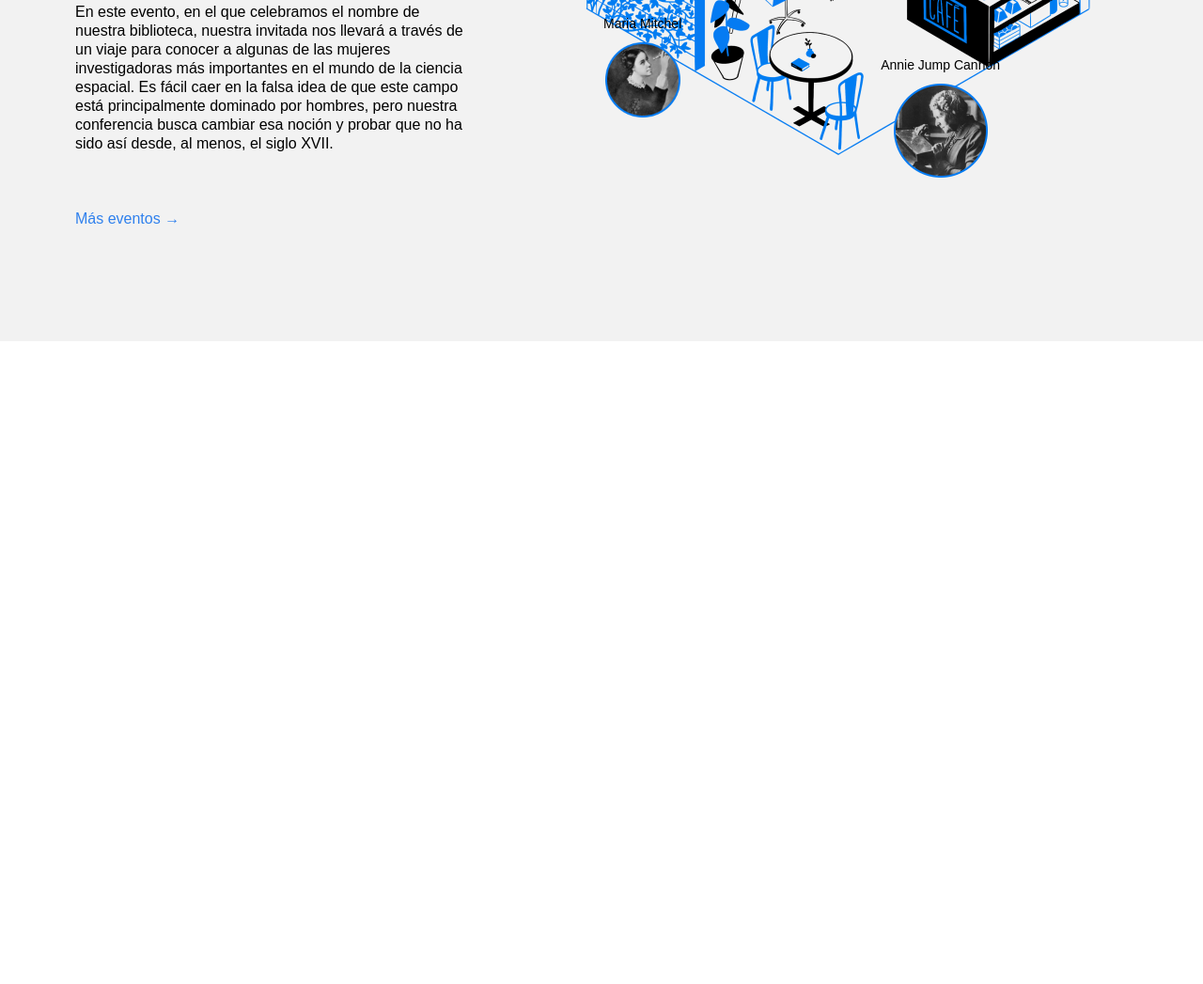
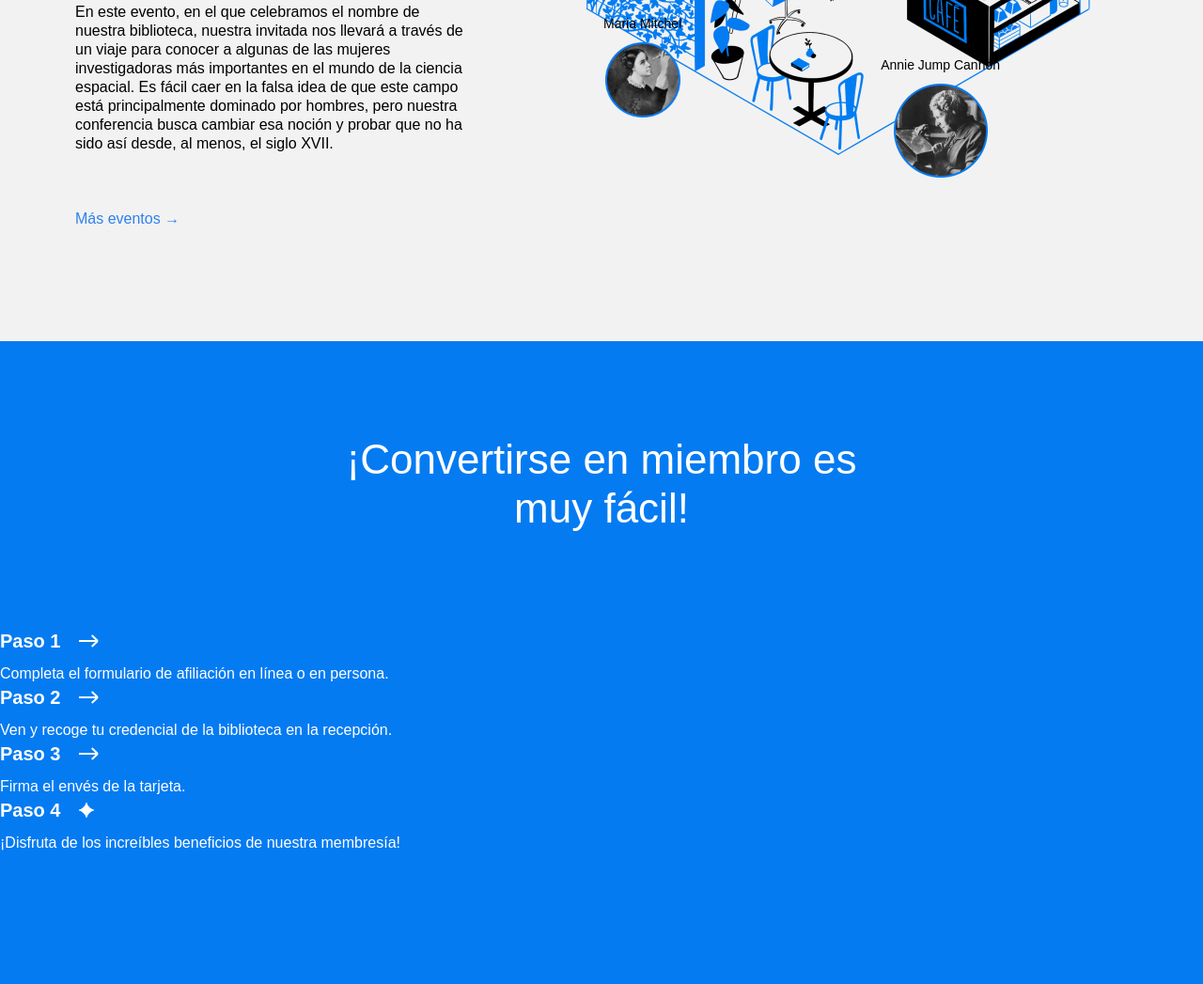
Before and after one commit to karygq85/web_project_library_es, a plain HTML site: page index.html in a window 1280 px wide. Shown: the part 2575-3622 px from the top of the page at 94% size. Before the commit the page ends 2938 px from the top, so only its background shows below. Drawn offline with Linux system fonts and the light colour scheme.

Commit message:
branch Sprint 3

```diff
--- a/index.html
+++ b/index.html
@@ -218,7 +218,63 @@
               />
             </div>
           </div>
-          <!-- Comienza a crear la composición aquí -->
+        </section>
+        <section class="membership">
+          <h2 class="membership__title">
+            ¡Convertirse en miembro es muy fácil!
+          </h2>
+          <ul class="membership__steps">
+            <li class="step">
+              <h3 class="step__title">
+                Paso 1
+                <img
+                  src="./images/icon_step_forward.svg"
+                  alt="icon forward"
+                  class="step__icon"
+                />
+              </h3>
+              <p class="step__description">
+                Completa el formulario de afiliación en línea o en persona.
+              </p>
+            </li>
+            <li class="step">
+              <h3 class="step__title">
+                Paso 2
+                <img
+                  src="./images/icon_step_forward.svg"
+                  alt="icon forward"
+                  class="step__icon"
+                />
+              </h3>
+              <p class="step__description">
+                Ven y recoge tu credencial de la biblioteca en la recepción.
+              </p>
+            </li>
+            <li class="step">
+              <h3 class="step__title">
+                Paso 3
+                <img
+                  src="./images/icon_step_forward.svg"
+                  alt="icon forward"
+                  class="step__icon"
+                />
+              </h3>
+              <p class="step__description">Firma el envés de la tarjeta.</p>
+            </li>
+            <li class="step">
+              <h3 class="step__title">
+                Paso 4
+                <img
+                  src="./images/icon_step_finish.svg"
+                  alt="icon finish"
+                  class="step__icon"
+                />
+              </h3>
+              <p class="step__description">
+                ¡Disfruta de los increíbles beneficios de nuestra membresía!
+              </p>
+            </li>
+          </ul>
         </section>
       </main>
     </div>
--- a/styles/style.css
+++ b/styles/style.css
@@ -247,35 +247,30 @@
   position: absolute;
   top: -30px;
   left: 319px;
-  /* Utiliza los valores correctos de las propiedades top/right/bottom/left para posicionar el elemento */
 }
 
 .person_name_burbidge {
   position: absolute;
   top: 96px;
   right: 125px;
-  /* Utiliza los valores correctos de las propiedades top/right/bottom/left para posicionar el elemento */
 }
 
 .person_name_cannon {
   position: absolute;
   bottom: 18px;
   right: 216px;
-  /* Utiliza los valores correctos de las propiedades top/right/bottom/left para posicionar el elemento */
 }
 
 .person_name_mitchell {
   position: absolute;
   bottom: 82px;
   left: 142px;
-  /* Utiliza los valores correctos de las propiedades top/right/bottom/left para posicionar el elemento */
 }
 
 .person_name_tarter {
   position: absolute;
   top: 79px;
   left: 159px;
-  /* Utiliza los valores correctos de las propiedades top/right/bottom/left para posicionar el elemento */
 }
 
 .person__image {
@@ -299,3 +294,86 @@
   font-size: 14px;
   margin: 0;
 }
+
+.membership {
+  padding: 100px 0 140px;
+  background-color: #057bf2;
+  color: #ffffff;
+}
+
+.membership__title {
+  max-width: 574px;
+  margin: 0 auto;
+  text-align: center;
+  font-size: 44px;
+  font-weight: 500;
+  line-height: 52px;
+}
+
+.membership__steps {
+  list-style-type: none;
+  padding: 0;
+  margin: 100px 0 0;
+  /* Agrega estilos */
+}
+
+.step {
+  /* Agrega estilos */
+}
+
+.step__title {
+  margin: 0;
+  font-size: 20px;
+  line-height: 30px;
+  font-weight: 700;
+  display: flex;
+  align-items: center;
+}
+
+.step__icon {
+  margin-left: 20px;
+}
+
+.step__description {
+  margin: 10px 0 0;
+}
+
+.footer {
+  box-sizing: border-box;
+}
+
+.footer__columns {
+}
+
+.footer__column_content_hours {
+}
+
+.footer__column_content_social {
+}
+
+.footer__logo {
+}
+
+.footer__column-heading {
+}
+
+.footer__list {
+  /* El siguiente código elimina los estilos predeterminados del navegador para las listas */
+  list-style-type: none;
+  padding: 0;
+  margin: 0;
+}
+
+.footer__list-item {
+}
+
+.footer__column-link {
+  color: white;
+  text-decoration: none;
+}
+
+.footer__social-icon {
+}
+
+.footer__copyright {
+}
```
